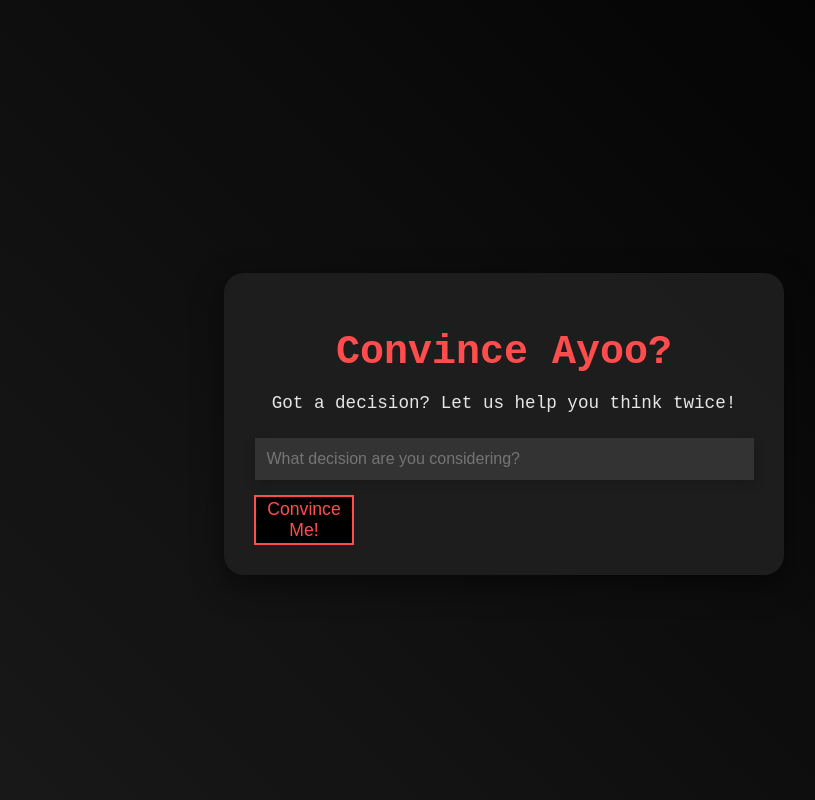
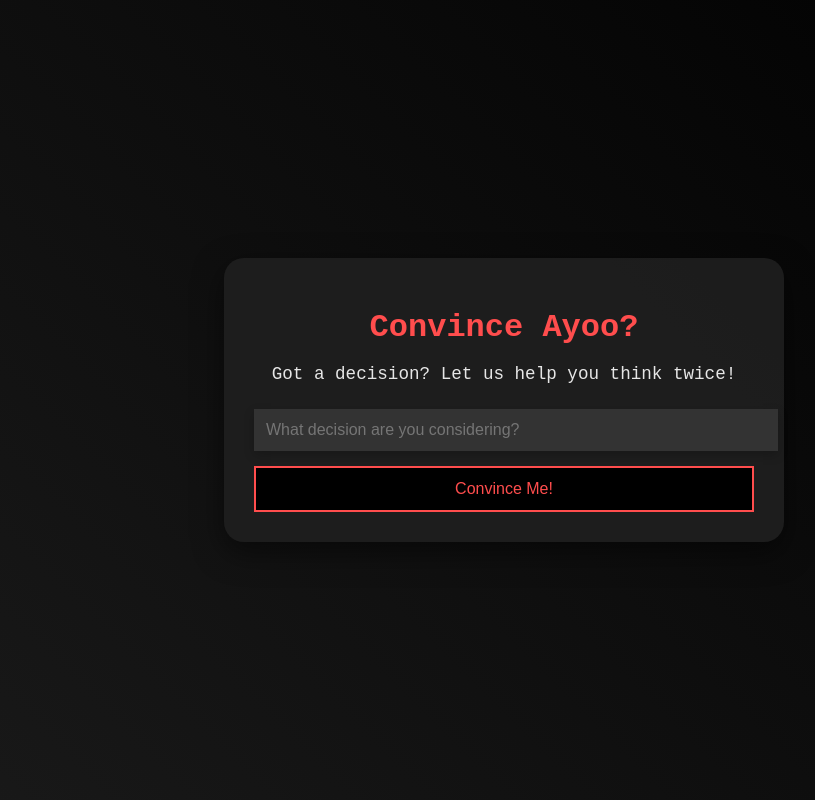
Before and after one commit to progprnv/ConvinceAyoo, a Flask app: page / in a window 1280 px wide. Shown: the whole page, without its empty margins (136-951 px from the left). Run offline with Flask 3, Linux system fonts and the light colour scheme.

Commit message:
Update style.css

```diff
--- a/static/style.css
+++ b/static/style.css
@@ -1,4 +1,3 @@
-
 body {
     font-family: 'Courier New', Courier, monospace;
     display: flex;
@@ -18,11 +17,11 @@ body {
     background: rgba(30, 30, 30, 0.95);
     border-radius: 20px;
     box-shadow: 0 10px 30px rgba(0, 0, 0, 0.5);
-    margin-top: 3rem;
+    overflow-wrap: break-word;
 }
 
 h1 {
-    font-size: 2.5em;
+    font-size: 2em;
     margin-bottom: 10px;
     color: #ff4d4d;
 }
@@ -38,11 +37,10 @@ form {
 }
 
 input[type="text"] {
-    width: 95%;
+    width: 100%;
     padding: 12px;
     margin-bottom: 15px;
     border: none;
-    border-radius: 0;
     font-size: 1em;
     background: #333;
     color: #ff4d4d;
@@ -57,18 +55,14 @@ input[type="text"]:focus {
 }
 
 button {
-    width: 100px;
-    height: 50px;
+    width: 100%;
+    padding: 12px;
     color: #ff4d4d;
     background-color: #000;
     border: 2px solid #ff4d4d;
-    border-radius: 0;
-    font-size: 1.1em;
+    font-size: 1em;
     cursor: pointer;
     transition: background 0.3s, transform 0.3s;
-    display: flex;
-    justify-content: center;
-    align-items: center;
 }
 
 button:hover {
@@ -84,8 +78,10 @@ button:hover {
     padding: 15px;
     border-radius: 15px;
     box-shadow: 0 8px 20px rgba(0, 0, 0, 0.4);
-    font-size: 1.2em;
+    font-size: 1em;
     line-height: 1.6;
+    overflow-wrap: break-word;
+    word-wrap: break-word;
 }
 
 .error {
```
